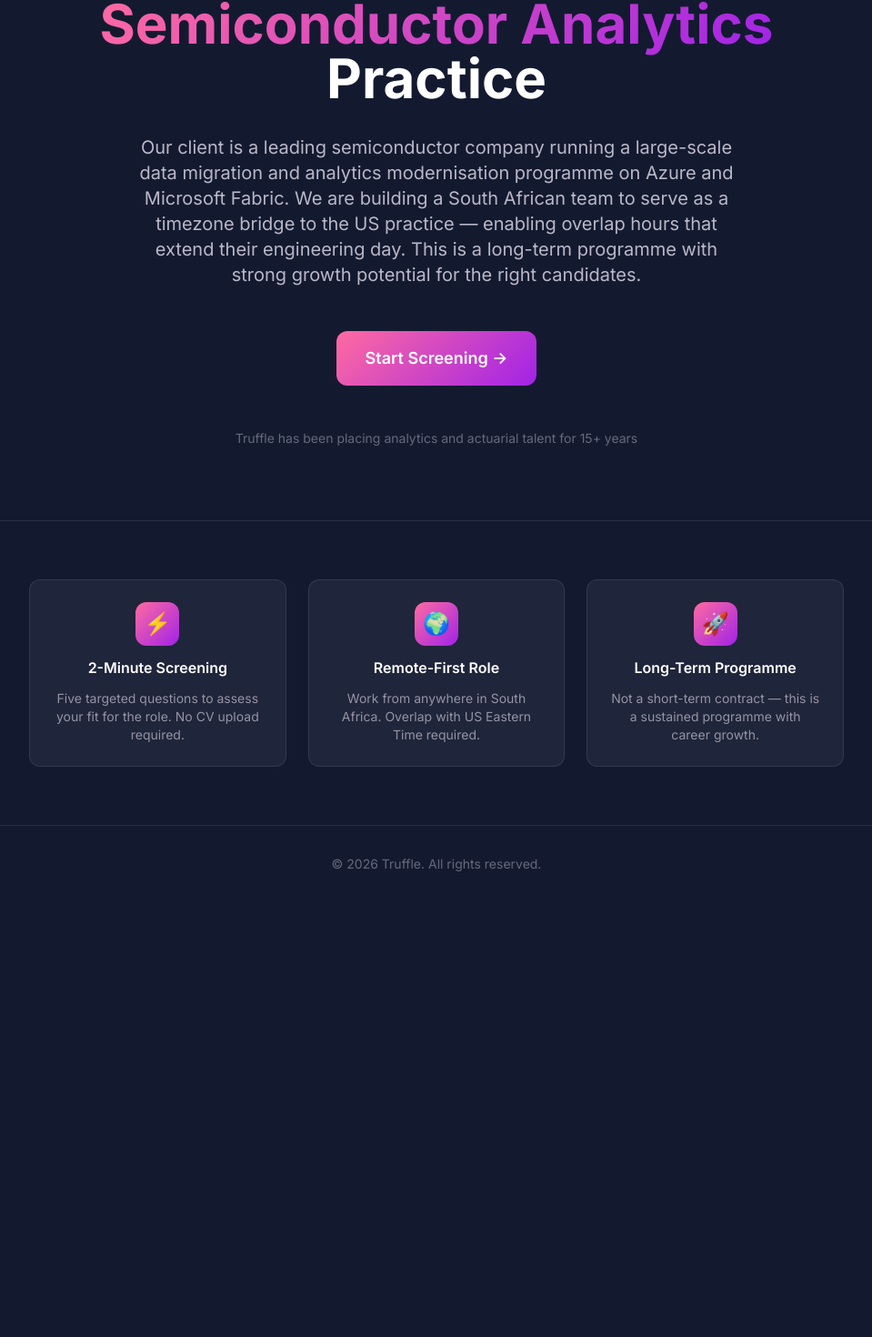
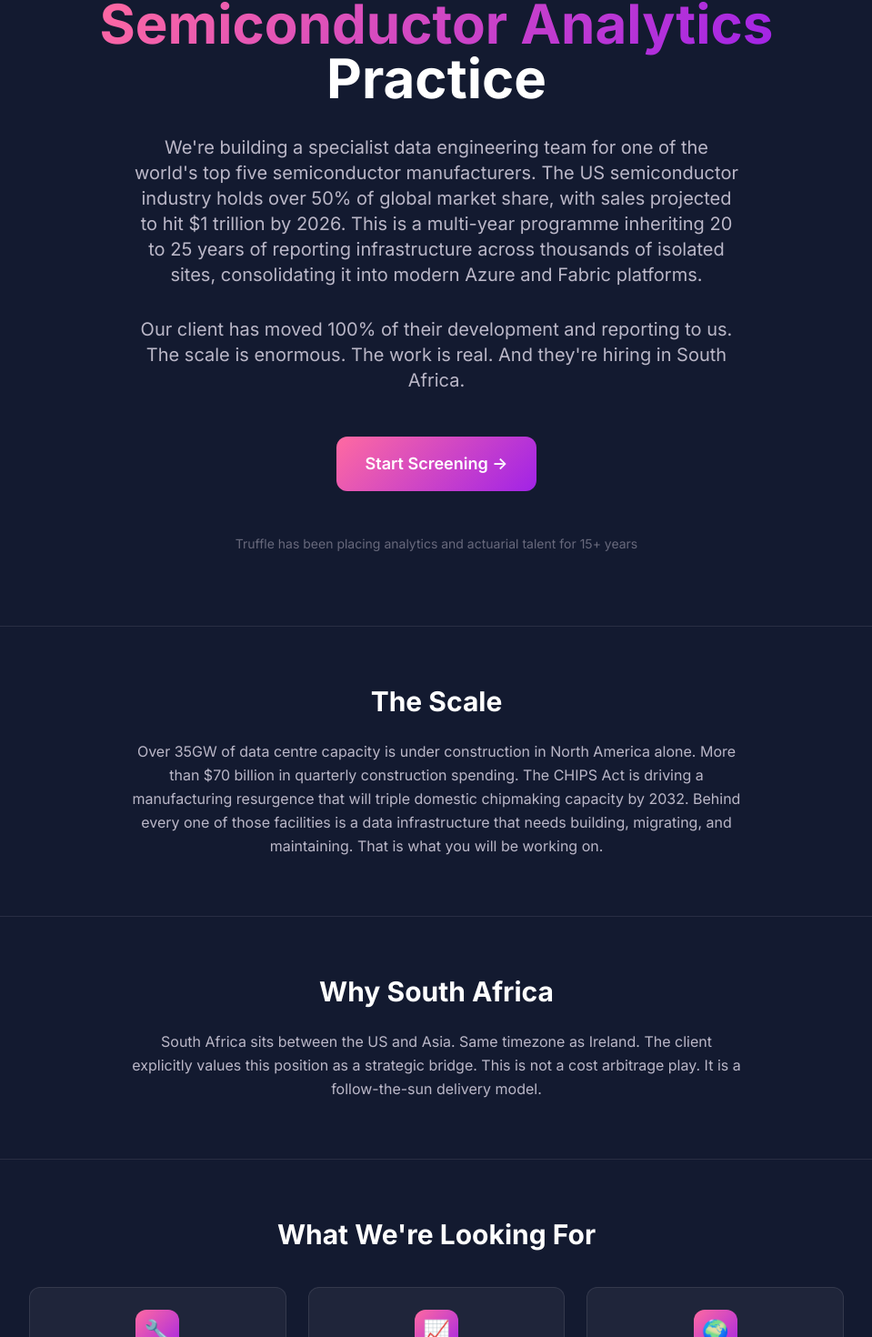
Before and after one commit to Graham-Paulsen/truffle-portal, a Vue app: page / in a window 1280 px wide. Shown: the part 275-1745 px from the top of the page at 91% size, without its empty margins (160-1119 px from the left). Before the commit the page ends 1267 px from the top, so only its background shows below. Built offline with nearby package versions, Linux system fonts and the light colour scheme.

Commit message:
Update copy with approved industry stats

```diff
--- a/src/pages/Home.vue
+++ b/src/pages/Home.vue
@@ -31,11 +31,15 @@
 
         <!-- Value prop -->
         <p class="text-lg md:text-xl text-lavender/80 leading-relaxed max-w-2xl mx-auto">
-          Our client is a leading semiconductor company running a large-scale data migration and
-          analytics modernisation programme on Azure and Microsoft Fabric. We are building a
-          South African team to serve as a timezone bridge to the US practice — enabling overlap
-          hours that extend their engineering day. This is a long-term programme with strong growth
-          potential for the right candidates.
+          We're building a specialist data engineering team for one of the world's top five
+          semiconductor manufacturers. The US semiconductor industry holds over 50% of global
+          market share, with sales projected to hit $1 trillion by 2026. This is a multi-year
+          programme inheriting 20 to 25 years of reporting infrastructure across thousands of
+          isolated sites, consolidating it into modern Azure and Fabric platforms.
+        </p>
+        <p class="text-lg md:text-xl text-lavender/80 leading-relaxed max-w-2xl mx-auto">
+          Our client has moved 100% of their development and reporting to us. The scale is
+          enormous. The work is real. And they're hiring in South Africa.
         </p>
 
         <!-- CTA -->
@@ -52,23 +56,52 @@
       </div>
     </main>
 
+    <!-- Stats -->
+    <section class="px-6 py-16 border-t border-lavender/10">
+      <div class="max-w-3xl mx-auto text-center space-y-6">
+        <h2 class="text-2xl md:text-3xl font-bold text-white">The Scale</h2>
+        <p class="text-lavender/80 leading-relaxed max-w-2xl mx-auto">
+          Over 35GW of data centre capacity is under construction in North America alone. More than
+          $70 billion in quarterly construction spending. The CHIPS Act is driving a manufacturing
+          resurgence that will triple domestic chipmaking capacity by 2032. Behind every one of
+          those facilities is a data infrastructure that needs building, migrating, and maintaining.
+          That is what you will be working on.
+        </p>
+      </div>
+    </section>
+
+    <!-- Why SA -->
+    <section class="px-6 py-16 border-t border-lavender/10">
+      <div class="max-w-3xl mx-auto text-center space-y-6">
+        <h2 class="text-2xl md:text-3xl font-bold text-white">Why South Africa</h2>
+        <p class="text-lavender/80 leading-relaxed max-w-2xl mx-auto">
+          South Africa sits between the US and Asia. Same timezone as Ireland. The client explicitly
+          values this position as a strategic bridge. This is not a cost arbitrage play. It is a
+          follow-the-sun delivery model.
+        </p>
+      </div>
+    </section>
+
     <!-- Features strip -->
     <section class="px-6 py-16 border-t border-lavender/10">
-      <div class="max-w-4xl mx-auto grid grid-cols-1 md:grid-cols-3 gap-6">
-        <div class="card text-center space-y-3">
-          <div class="w-12 h-12 rounded-xl bg-gradient-to-br from-cyclamen to-veronica flex items-center justify-center mx-auto text-white text-2xl">⚡</div>
-          <h3 class="font-semibold text-white">2-Minute Screening</h3>
-          <p class="text-lavender/60 text-sm">Five targeted questions to assess your fit for the role. No CV upload required.</p>
-        </div>
-        <div class="card text-center space-y-3">
-          <div class="w-12 h-12 rounded-xl bg-gradient-to-br from-cyclamen to-veronica flex items-center justify-center mx-auto text-white text-2xl">🌍</div>
-          <h3 class="font-semibold text-white">Remote-First Role</h3>
-          <p class="text-lavender/60 text-sm">Work from anywhere in South Africa. Overlap with US Eastern Time required.</p>
-        </div>
-        <div class="card text-center space-y-3">
-          <div class="w-12 h-12 rounded-xl bg-gradient-to-br from-cyclamen to-veronica flex items-center justify-center mx-auto text-white text-2xl">🚀</div>
-          <h3 class="font-semibold text-white">Long-Term Programme</h3>
-          <p class="text-lavender/60 text-sm">Not a short-term contract — this is a sustained programme with career growth.</p>
+      <div class="max-w-4xl mx-auto">
+        <h2 class="text-2xl md:text-3xl font-bold text-white text-center mb-10">What We're Looking For</h2>
+        <div class="grid grid-cols-1 md:grid-cols-3 gap-6">
+          <div class="card text-center space-y-3">
+            <div class="w-12 h-12 rounded-xl bg-gradient-to-br from-cyclamen to-veronica flex items-center justify-center mx-auto text-white text-2xl">🔧</div>
+            <h3 class="font-semibold text-white">Problem Solvers</h3>
+            <p class="text-lavender/60 text-sm">People who enjoy reverse engineering. Self-starters who can be embedded with a business unit and own the relationship.</p>
+          </div>
+          <div class="card text-center space-y-3">
+            <div class="w-12 h-12 rounded-xl bg-gradient-to-br from-cyclamen to-veronica flex items-center justify-center mx-auto text-white text-2xl">📈</div>
+            <h3 class="font-semibold text-white">Growth Hungry</h3>
+            <p class="text-lavender/60 text-sm">People who want to learn into modern technology. Legacy experience is valued, not penalised.</p>
+          </div>
+          <div class="card text-center space-y-3">
+            <div class="w-12 h-12 rounded-xl bg-gradient-to-br from-cyclamen to-veronica flex items-center justify-center mx-auto text-white text-2xl">🌍</div>
+            <h3 class="font-semibold text-white">Fully Remote</h3>
+            <p class="text-lavender/60 text-sm">Long-term engagement. Competitive, USD-linked packages. South Africa based, overlapping with US Eastern Time.</p>
+          </div>
         </div>
       </div>
     </section>
```
